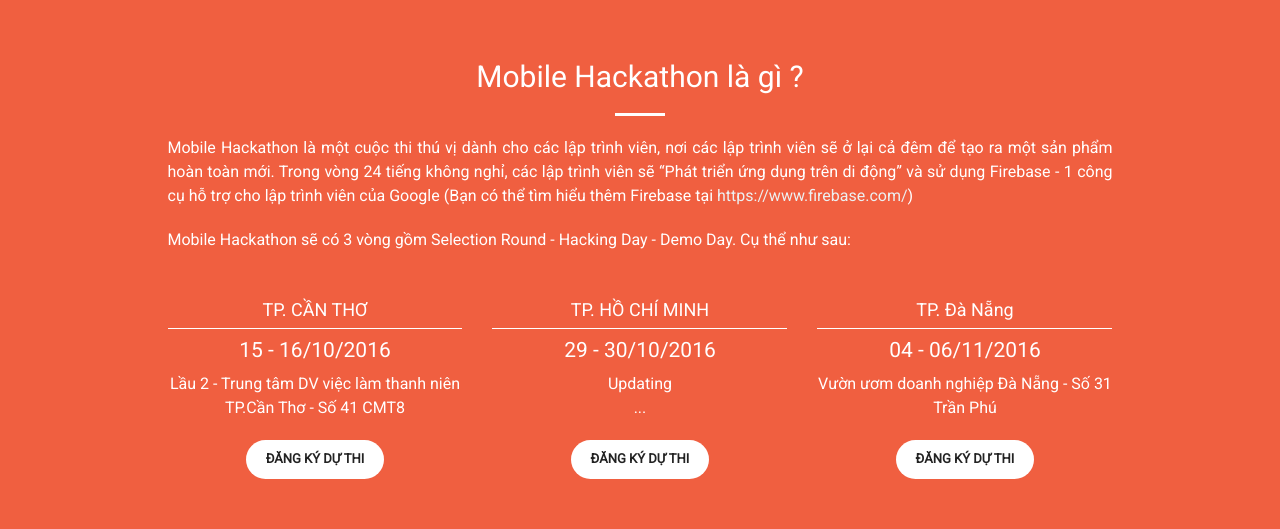
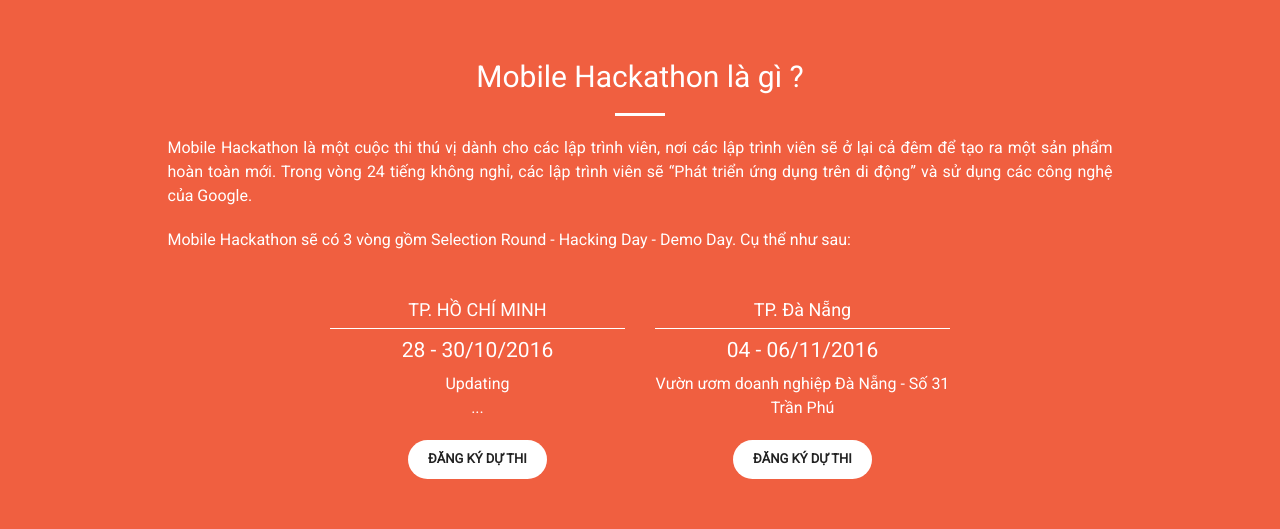
Before and after one commit to GDG-Vietnam/Mobile-Hackathon-2016, a plain HTML site: page index.html in a window 1280 px wide. Shown: the part 840-1369 px from the top of the page. Drawn offline with nearby package versions, Linux system fonts and the light colour scheme.

Commit message:
Edit content

```diff
--- a/index.html
+++ b/index.html
@@ -91,24 +91,15 @@
                 <div class="col-lg-10 col-lg-offset-1 text-center">
                     <h2 class="section-heading">Mobile Hackathon là gì ?</h2>
                     <hr class="light">
-                    <p class="">Mobile Hackathon là một cuộc thi thú vị dành cho các lập trình viên, nơi các lập trình viên sẽ ở lại cả đêm để tạo ra một sản phẩm hoàn toàn mới. Trong vòng 24 tiếng không nghỉ, các lập trình viên sẽ “Phát triển ứng dụng trên di động” và sử dụng Firebase - 1 công cụ hỗ trợ cho lập trình viên của Google (Bạn có thể tìm hiểu thêm Firebase tại  <a class="link" href="https://www.firebase.com/">https://www.firebase.com/</a>)</p>
+                    <p class="">Mobile Hackathon là một cuộc thi thú vị dành cho các lập trình viên, nơi các lập trình viên sẽ ở lại cả đêm để tạo ra một sản phẩm hoàn toàn mới. Trong vòng 24 tiếng không nghỉ, các lập trình viên sẽ “Phát triển ứng dụng trên di động” và sử dụng các công nghệ của Google.</p>
                     <p>
                         Mobile Hackathon sẽ có 3 vòng gồm Selection Round - Hacking Day - Demo Day. Cụ thể như sau:
                     </p>
                     <div class="text-center host">
                         <div class="row">
-                            <div class="col-lg-4 col-md-12">
-                                <h4>TP. CẦN THƠ</h4>
-                                <h5 class="date">15 - 16/10/2016</h5>
-                                <p class="location">
-                                    Lầu 2 - Trung tâm DV việc làm thanh niên TP.Cần Thơ - Số 41 CMT8
-                                </p>
-                                <a href="https://docs.google.com/forms/d/e/1FAIpQLSfogwTNTvavhthMzYATibXBoY33ZH4CEzMxNZCdiBAA4aZjHA/viewform
-" class="page-scroll btn btn-default sr-button btn-regis">Đăng ký dự thi</a>
-                            </div>
-                            <div class="col-lg-4 col-md-12">
+                            <div class="col-lg-offset-2 col-lg-4 col-md-12">
                                 <h4>TP. HỒ CHÍ MINH</h4>
-                                <h5 class="date">29 - 30/10/2016</h5>
+                                <h5 class="date">28 - 30/10/2016</h5>
                                 <p class="location">
                                     Updating <br> ...
                                 </p>
@@ -169,7 +160,7 @@
     <aside class="bg-dark">
         <div class="container text-center">
             <div class="call-to-action">
-                <p>Tham gia Mobile Hackathon là hoàn toàn miễn phí, người tham gia sẽ không phải bỏ ra bất kì chi phí gì trong suốt quá trình tham gia cuộc thi. Google Developer Group Việt Nam sẽ hỗ trợ toàn bộ chi phí ăn uống, giải thưởng, quà tặng … với sự hỗ trợ tối đa từ Google, Silicon Straits Saigon, Mobiistar, IPP và 1 số đơn vị đồng hành khác.</p>
+                <p>Tham gia Mobile Hackathon là hoàn toàn miễn phí, người tham gia sẽ không phải bỏ ra bất kì chi phí gì trong suốt quá trình tham gia cuộc thi. Google Developer Group Việt Nam sẽ hỗ trợ toàn bộ chi phí ăn uống, giải thưởng, quà tặng … với sự hỗ trợ tối đa từ Google, Mobiistar, IPP và 1 số đơn vị đồng hành khác.</p>
                 <a href="https://docs.google.com/a/twenty.vn/forms/d/e/1FAIpQLSeFx6UECNktnpCj8tRe5f9Mi75No7WtF7F1tu66nCbOIFPPeA/viewform
 " class="btn btn-default btn-xl sr-button">Đăng ký tài trợ</a>
             </div>
@@ -187,7 +178,7 @@
                 <div class="col-lg-4 col-lg-offset-2">
                     <div class="panel panel-default">
                       <div class="panel-body">
-                        <h4 class="text-center">Tại Cần Thơ và TP.Hồ Chí Minh</h4>
+                        <h4 class="text-center">Tại TP.Hồ Chí Minh</h4>
                         <div class="divider"></div>
                         <p>0902 827 049</p>
                         <p><a href="mailto:vu@gdgvietnam.com">vu@gdgvietnam.com</a></p>
```
